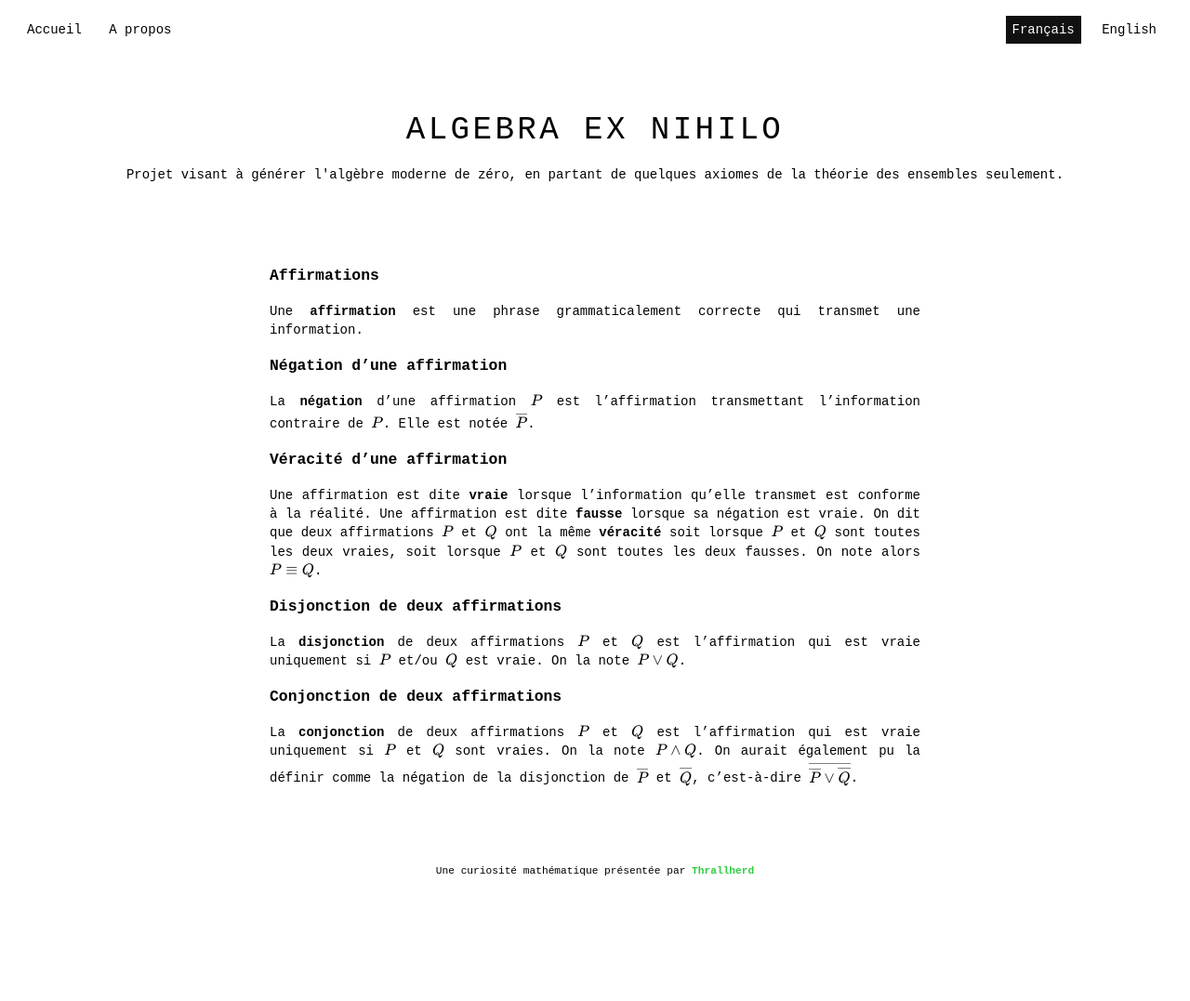
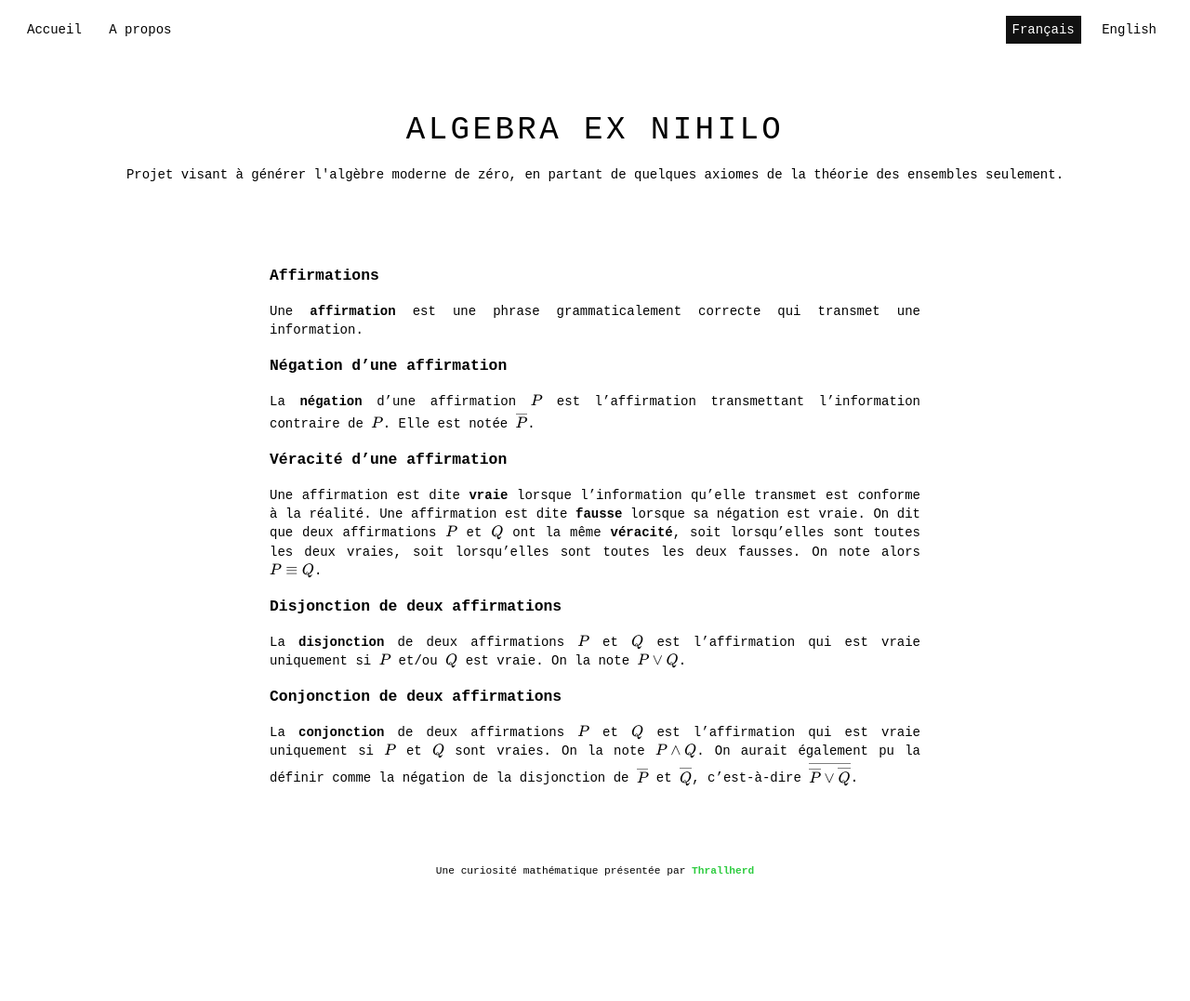
Before and after one commit to Thrallherd/AlgebraExNihilo, a Jekyll site: the page built from logic_def2.md, in a window 1280 px wide. Shown: the whole page at 93% size. Built offline with Jekyll 4.4.1, drawn with Linux system fonts in a browser that asks for light colours; formulas are drawn with MathJax 3.

Commit message:
Update logic_def2.md

```diff
--- a/logic_def2.md
+++ b/logic_def2.md
@@ -14,7 +14,7 @@ Une **affirmation** est une phrase grammaticalement correcte qui transmet une in
 La **négation** d'une affirmation $$P$$ est l'affirmation transmettant l'information contraire de $$P$$. Elle est notée $$\overline P$$.
 
 ### Véracité d'une affirmation
-Une affirmation est dite **vraie** lorsque l'information qu'elle transmet est conforme à la réalité. Une affirmation est dite **fausse** lorsque sa négation est vraie. On dit que deux affirmations $$P$$ et $$Q$$ ont la même **véracité** soit lorsque $$P$$ et $$Q$$ sont toutes les deux vraies, soit lorsque $$P$$ et $$Q$$ sont toutes les deux fausses. On note alors $$P \equiv Q$$.
+Une affirmation est dite **vraie** lorsque l'information qu'elle transmet est conforme à la réalité. Une affirmation est dite **fausse** lorsque sa négation est vraie. On dit que deux affirmations $$P$$ et $$Q$$ ont la même **véracité**, soit lorsqu'elles sont toutes les deux vraies, soit lorsqu'elles sont toutes les deux fausses. On note alors $$P \equiv Q$$.
 
 ### Disjonction de deux affirmations
 La **disjonction** de deux affirmations $$P$$ et $$Q$$ est l'affirmation qui est vraie uniquement si $$P$$ et/ou $$Q$$ est vraie. On la note $$P \lor Q$$.
```
